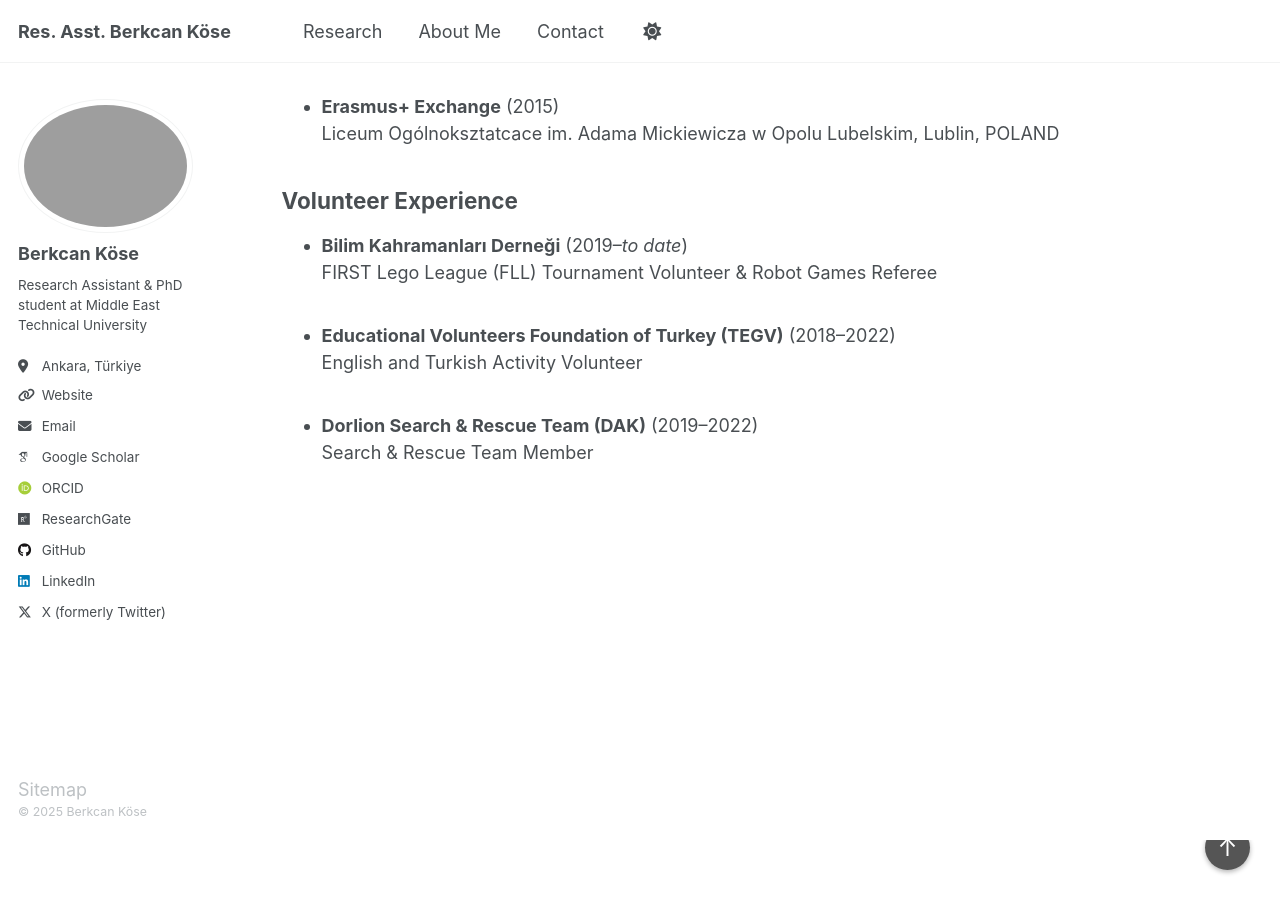
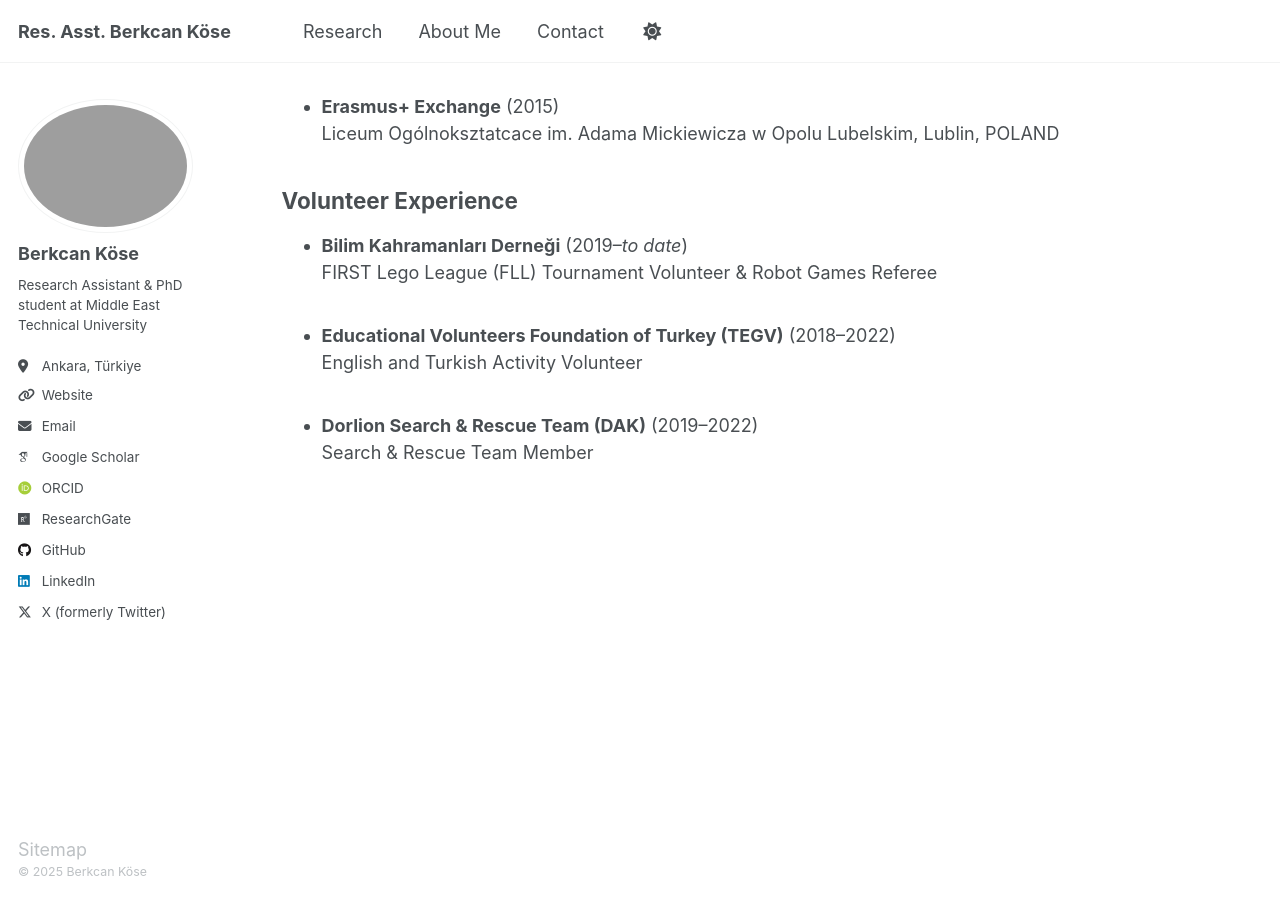
Before and after one commit to berkcankose/berkcankose.github.io, a Jekyll site: the page built from _pages/cv.md, in a window 1280 px wide and 900 px high, scrolled down 982 px. Built offline with Jekyll 4.4.1, drawn with Linux system fonts in a browser that asks for light colours; some web fonts are replaced.

Commit message:
Update cv.md

```diff
--- a/_pages/cv.md
+++ b/_pages/cv.md
@@ -44,7 +44,7 @@ redirect_from:
 </ul>
 
 <h2 style="margin-top: 40px;">Volunteer Experience</h2>
-<ul style="margin-bottom: 40px;">
+<ul style="margin-bottom: 100px;">
   <li><strong>Bilim Kahramanları Derneği</strong> (2019–<em>to date</em>)<br>
   FIRST Lego League (FLL) Tournament Volunteer & Robot Games Referee</li>
   <br>
```
